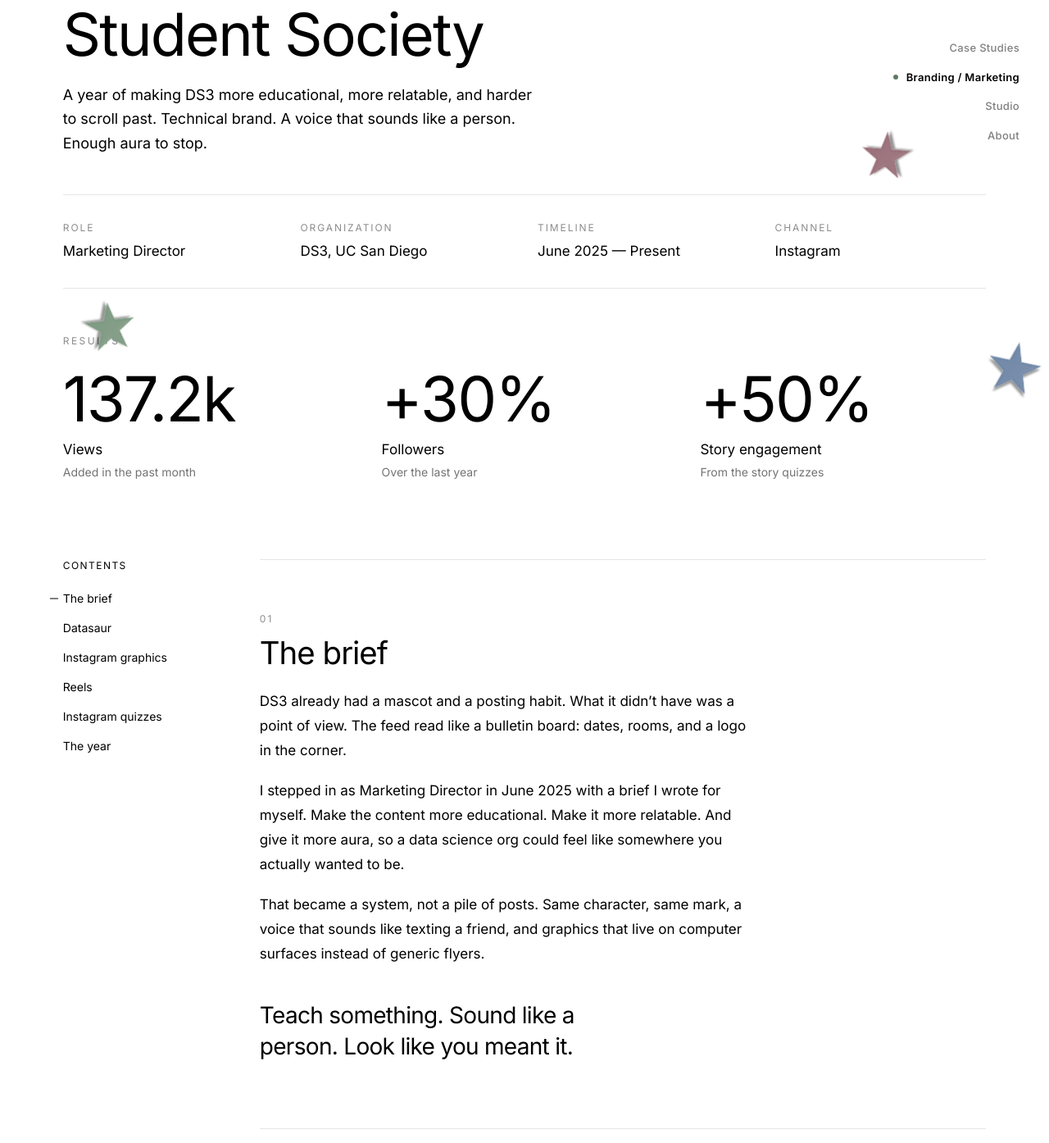
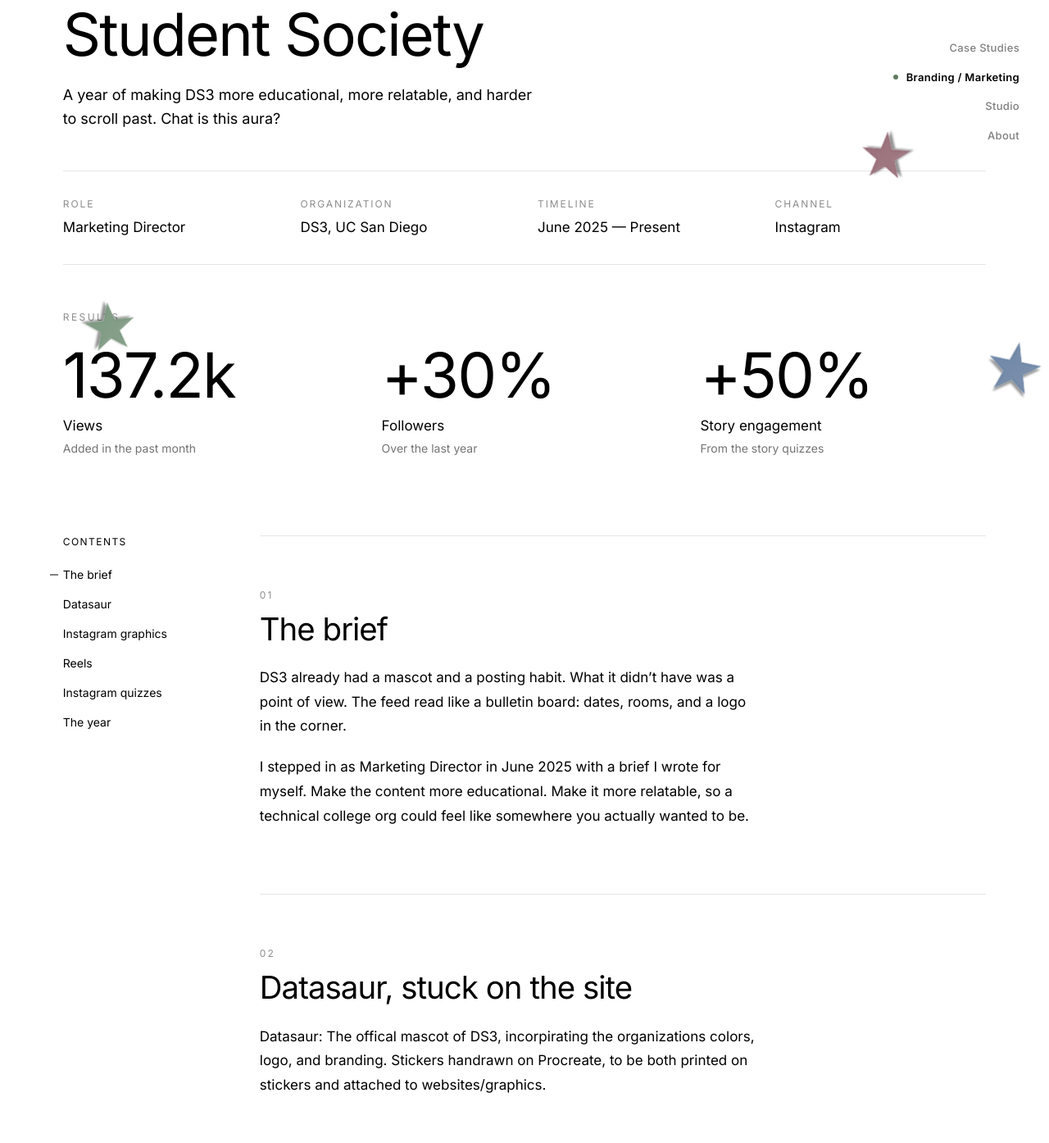
Before and after one commit to anagha166/Portfolio, a React (Vite) app: page /branding/data-science-student-society in a window 1280 px wide. Shown: the part 288-1682 px from the top of the page at 82% size. Built offline with nearby package versions, Linux system fonts and the light colour scheme.

Commit message:
Edits: More wording fixes for DS3

```diff
--- a/src/components/branding/Ds3CaseStudy.tsx
+++ b/src/components/branding/Ds3CaseStudy.tsx
@@ -186,8 +186,7 @@
               Student Society
             </h1>
             <p className="mt-6 max-w-[36rem] text-[1.125rem] leading-relaxed">
-              A year of making DS3 more educational, more relatable, and harder to scroll past.
-              Technical brand. A voice that sounds like a person. Enough aura to stop.
+              A year of making DS3 more educational, more relatable, and harder to scroll past. Chat is this aura?
             </p>
           </motion.div>
 
@@ -231,23 +230,10 @@
                 </p>
                 <p>
                   I stepped in as Marketing Director in June 2025 with a brief I wrote for myself.
-                  Make the content more educational. Make it more relatable. And give it more aura,
-                  so a data science org could feel like somewhere you actually wanted to be.
-                </p>
-                <p>
-                  That became a system, not a pile of posts. Same character, same mark, a voice that
-                  sounds like texting a friend, and graphics that live on computer surfaces instead
-                  of generic flyers.
+                  Make the content more educational. Make it more relatable,
+                  so a technical college org could feel like somewhere you actually wanted to be.
                 </p>
               </Prose>
-              <blockquote className="mt-10 max-w-[28rem]">
-                <p
-                  className="text-[clamp(1.35rem,2.4vw,1.75rem)] leading-snug tracking-tight"
-                  style={{ fontFamily: 'var(--font-hero-name)' }}
-                >
-                  Teach something. Sound like a person. Look like you meant it.
-                </p>
-              </blockquote>
             </Section>
 
             <Section id="stickers" index="02" title="Datasaur, stuck on the site">
@@ -277,12 +263,11 @@
                 <p>
                   The feed runs on one technical theme. Messages, browser windows, folders, a cursor.
                   A post can be about summer, a social, or a deadline, and it still looks like DS3,
-                  because it looks like a computer.
+                  because it looks like a computer. Made on Canva, Adobe is expensive.
                 </p>
                 <p>
-                  The summer series is one thread. It opens in Messages, moves through travel,
-                  internships, art, food, and people, and closes on the fall GBM. Hiring and
-                  Gliderport Sunset use the same surfaces. Different jobs, same system.
+                  The summer series is one such example. It opens in Messages, moves through travel,
+                  internships, art, food, and people, and closes on the fall GBM.
                 </p>
               </Prose>
               <div className="mx-auto mt-10 grid max-w-3xl grid-cols-1 gap-4 sm:grid-cols-3 sm:gap-3">
@@ -324,11 +309,6 @@
                   The educational brief needed a format people would actually tap. I built a quiz
                   system for Instagram stories: short technical questions, code tracing and
                   LeetCode-style checks, posted in stories and saved as a highlight.
-                </p>
-                <p>
-                  New questions go up weekly. If someone wants a topic, they can DM it. The stories
-                  look like a product, circuit boards and a prompt cursor, not a template with a
-                  poll slapped on.
                 </p>
                 <p>
                   Story engagement went up 50%. The feed finally had a reason to stop that wasn’t an
--- a/src/data/branding.ts
+++ b/src/data/branding.ts
@@ -1,5 +1,5 @@
 import ds3Logo from '@/assets/my_photos/marketing/DS3/DS3.png'
-import rrLogo from '@/assets/my_photos/marketing/RR.png'
+import rrLogo from '@/assets/my_photos/marketing/RR/RR.png'
 
 export interface BrandingMedia {
   src?: string
```
Also changed, not shown: src/assets/my_photos/marketing/RR/RR.png (renamed from src/assets/my_photos/marketing/RR.png).
